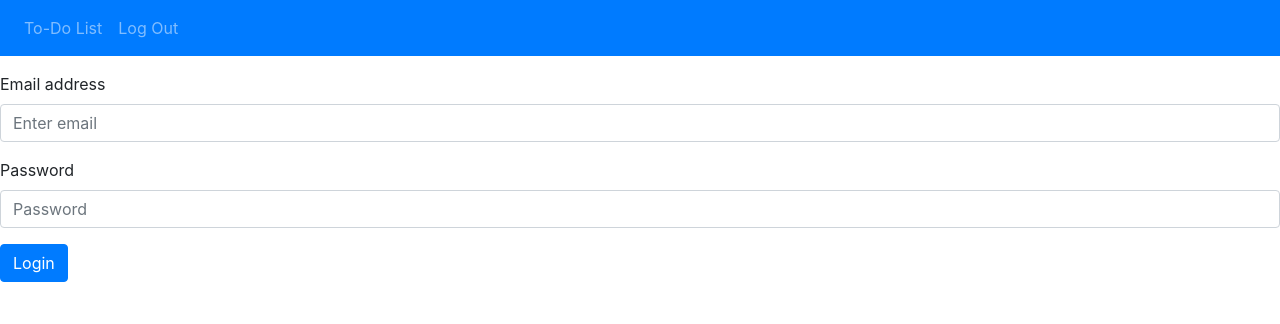
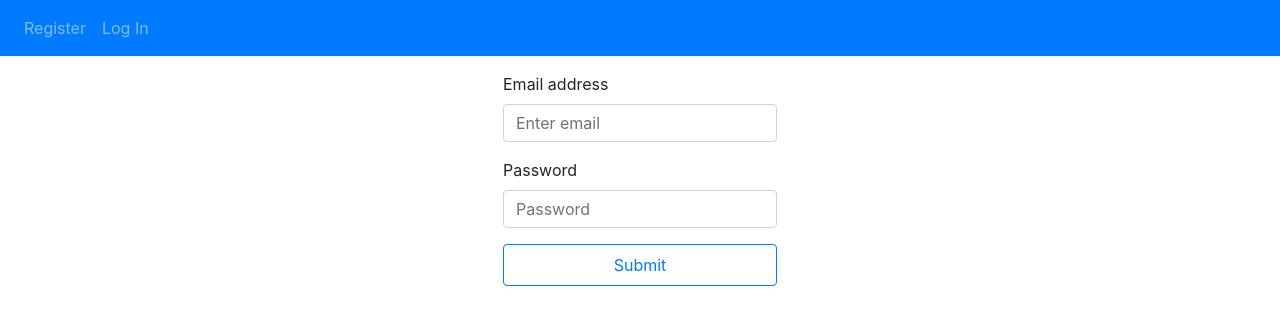
Before and after one commit to NJLprograms/Firebase-Todo, a React (Create React App) app: page /login in a window 1280 px wide. Shown: the top 324 px of the page. Built offline with nearby package versions, Linux system fonts and the light colour scheme.

Commit message:
Fixed prop passing + css changes

```diff
--- a/src/components/App.jsx
+++ b/src/components/App.jsx
@@ -3,15 +3,17 @@ import 'bootstrap/dist/css/bootstrap.min.css';
 import '../styles/App.css';
 import React, {useState} from 'react';
 import { Router, navigate } from '@reach/router';
+import Navigation from './Navigation';
 import Home from './Home'
 import Login from './Login';
 import Todo from './Todo';
 import Register from './Register';
 
 const App = () => {
-  const [user, editUser] = useState(null);
+  const [user, editUser] = useState({displayName:"Bob", userID:1});
   return (
   <div>
+    <Navigation user={null}/>
     <Router>
       <Home path='/' user={null}/>
       <Login path='/login'/>
--- a/src/components/Home.jsx
+++ b/src/components/Home.jsx
@@ -1,7 +1,7 @@
 import React from 'react';
 import {Nav} from 'react-bootstrap'
 
-const Home = (user) => {
+const Home = ({user}) => {
     return(
         <div>
             <div class="container text-center">
@@ -14,7 +14,7 @@ const Home = (user) => {
                             of a Single Page Application made for practice.
                         </p>
                         <Nav className="justify-content-center">
-                            {user&& (
+                            {!user&& (
                                 <Nav.Item>
                                     <Nav.Link href="/register" className="btn btn-outline-primary"> Register </Nav.Link>
                                     <br/>
@@ -22,11 +22,11 @@ const Home = (user) => {
                                 </Nav.Item>
                             )}
 
-                            {/* {user && (
+                            {user && (
                                 <Nav.Item>
                                     <Nav.Link href="/todo" className="btn btn-outline-primary"> Create a Todo </Nav.Link>
                                 </Nav.Item>
-                            )} */}
+                            )}
                         </Nav>
                     </div>
                 </div>
--- a/src/components/Login.jsx
+++ b/src/components/Login.jsx
@@ -1,8 +1,9 @@
-import {Button, Form} from 'react-bootstrap';
+import {Button, Form, Nav} from 'react-bootstrap';
 
 const Login = () => {
     return(
-        <Form className="mt-3">
+        <div style={{display:'flex', justifyContent:"center"}}>
+            <Form className="mt-3" >
                 <Form.Group controlId="formBasicEmail">
                     <Form.Label>Email address</Form.Label>
                     <Form.Control type="email" placeholder="Enter email" />
@@ -14,10 +15,11 @@ const Login = () => {
                     <Form.Control type="password" placeholder="Password" />
                 </Form.Group>
 
-            <Button variant="primary" type="submit">
-                Login
-            </Button>
+                <Nav.Item>
+                    <Nav.Link href="/" className="btn btn-outline-primary"> Submit </Nav.Link>
+                </Nav.Item>
             </Form>
+        </div>
     )
 }
 
--- a/src/components/Navigation.jsx
+++ b/src/components/Navigation.jsx
@@ -1,15 +1,15 @@
 import React from 'react';
 import {Navbar, Nav} from 'react-bootstrap'
 
-const Navigation = (user) =>{
-    console.log(user.displayName)
+const Navigation = ({user}) =>{
+    console.log()
     return (
         <div>
             <Navbar bg="primary" variant="dark">
-
                 {user && (
                     <Nav className='mr-auto'>
                         <Nav.Link href="/"> To-Do List </Nav.Link>
+                        <Nav.Link href=""> Welcome {user.displayName} </Nav.Link>
                         <Nav.Link href="logout"> Log Out </Nav.Link>
                     </Nav>
                 )}
--- a/src/components/Register.jsx
+++ b/src/components/Register.jsx
@@ -2,6 +2,7 @@ import {Button, Form} from 'react-bootstrap';
 
 const Register = () => {
     return(
+        <div style={{display:'flex', justifyContent:"center"}}>
             <Form className="mt-3">
                 <Form.Group controlId="formBasicEmail">
                     <Form.Label>Email address</Form.Label>
@@ -23,6 +24,7 @@ const Register = () => {
                     Register
                 </Button>
             </Form>
+        </div>
     )
 }
 
--- a/src/index.js
+++ b/src/index.js
@@ -2,12 +2,10 @@ import React from 'react';
 import ReactDOM from 'react-dom';
 import './index.css';
 import App from './components/App';
-import Navigation from './components/Navigation';
 import reportWebVitals from './reportWebVitals';
 
 ReactDOM.render(
   <React.StrictMode>
-    <Navigation/>
     <App />
   </React.StrictMode>,
   document.getElementById('root')
```
Lines whose indentation alone changed are shown as unchanged.
